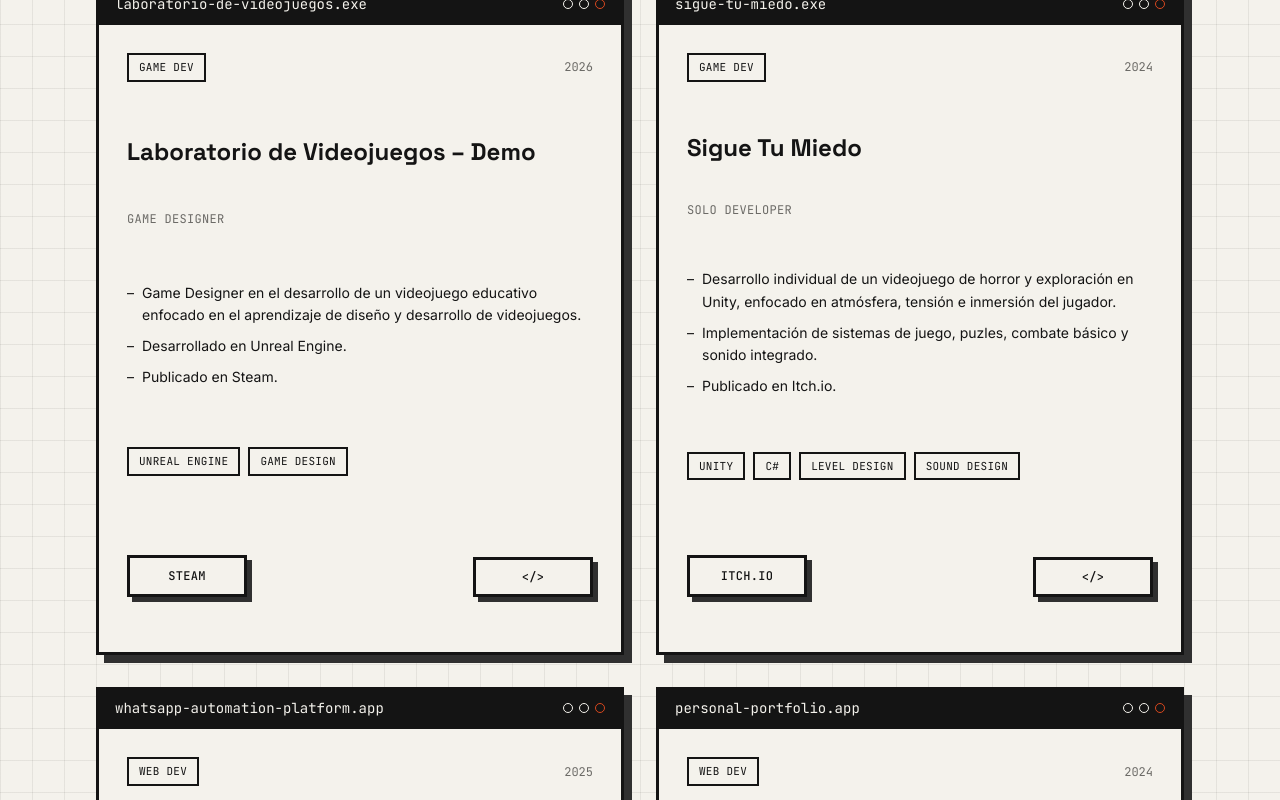
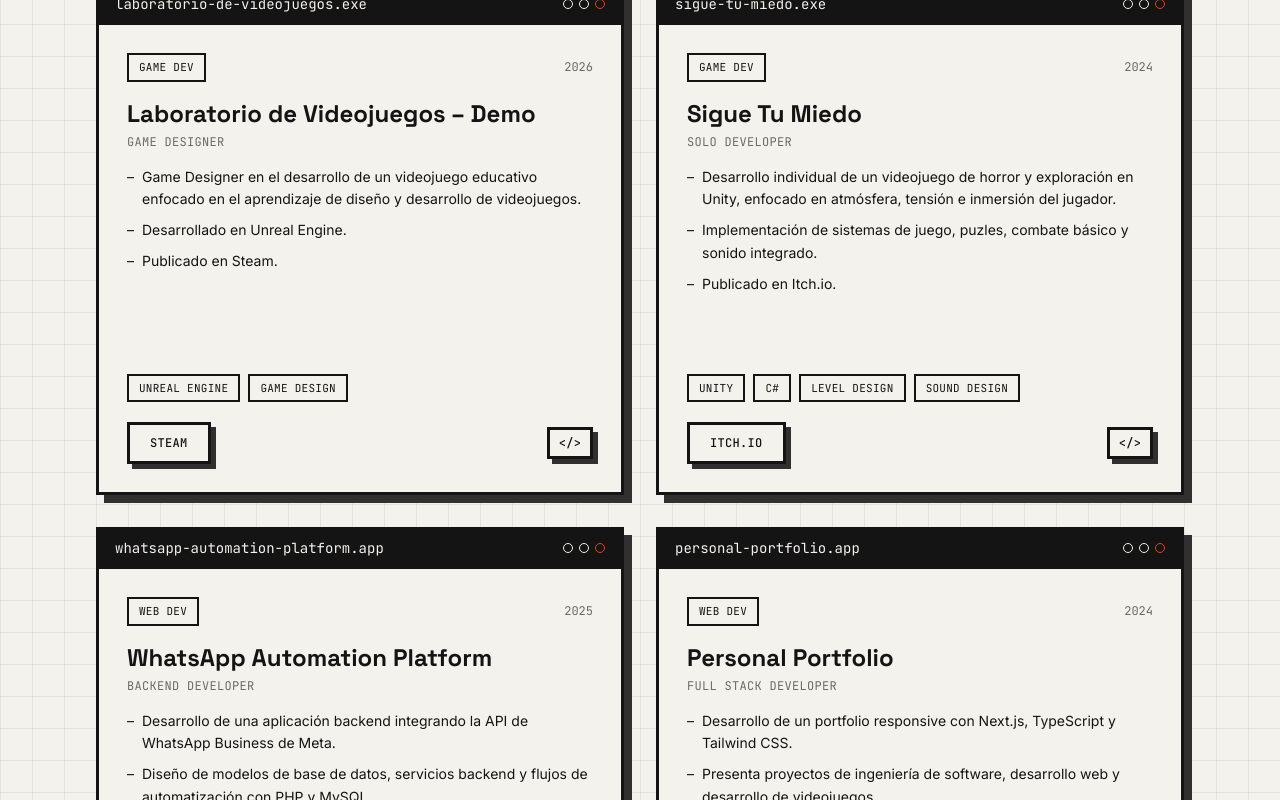
Before and after one commit to JulioPazzaglia/Portfolio, a Next.js app: page / in a window 1280 px wide. Shown: the part 840-1640 px from the top of the page. Built offline with nearby package versions, Linux system fonts and the light colour scheme.

Commit message:
Rebranding
Empece de cero

```diff
--- a/app/globals.css
+++ b/app/globals.css
@@ -13,7 +13,6 @@
   --color-backgroundlines: #14141412;
   --color-shadow: #303030;
 }
-
 * {
   box-sizing: border-box;
 }
@@ -97,6 +96,7 @@ a {
     scroll-behavior: auto !important;
   }
 }
+
 @media (prefers-color-scheme: dark) {
   :root {
     --color-ink: #f4f2ec;
--- a/components/projects/ProjectCard.js
+++ b/components/projects/ProjectCard.js
@@ -12,34 +12,38 @@ const LINK_LABELS = {
   itch: "Itch.io",
 };
 
+// Alto FIJO (no mínimo) e igual en las dos caras: esto es lo que garantiza
+// que TODAS las cards midan exactamente lo mismo, sin importar cuánto
+// contenido tenga cada proyecto. Si el contenido no entra, la descripción
+// (front) y el snippet (back) tienen su propio scroll interno más abajo.
+const CARD_HEIGHT = "h-[32rem]";
+
 const FLIP_BUTTON_STYLES =
-  "hidden h-8 w-8 shrink-0 items-center justify-center border-2 border-line bg-panel font-mono text-xs text-ink transition-colors duration-150 hover:bg-ink hover:text-paper sm:inline-flex";
+  "ml-auto hidden h-8 w-8 shrink-0 items-center justify-center border-2 border-line bg-panel font-mono text-xs text-ink transition-colors duration-150 hover:bg-ink hover:text-paper sm:inline-flex";
 
 export default function ProjectCard({ project }) {
   const [isFlipped, setIsFlipped] = useState(false);
   const hasCodeSnippet = Boolean(project.codeSnippet);
   const linkEntries = Object.entries(project.links || {});
+  const hasFooter = linkEntries.length > 0 || hasCodeSnippet;
 
   return (
-    <div className="flip-scene h-full">
-      <div className={`flip-card h-full ${isFlipped ? "is-flipped" : ""}`}>
-        {/* FRONT — tarjeta original, sin cambios de contenido */}
-        <div className="flip-face h-full" aria-hidden={isFlipped}>
+    <div className="flip-scene">
+      <div className={`flip-card ${isFlipped ? "is-flipped" : ""}`}>
+        {/* FRONT */}
+        <div className="flip-face" aria-hidden={isFlipped}>
           <WindowFrame
             title={project.fileName}
             as="article"
-            className="h-full"
-            contentClassName="flex flex-1 flex-col h-[90%] justify-between"
+            className={CARD_HEIGHT}
           >
             <div className="flex flex-wrap items-center justify-between gap-2">
               <Badge>
                 {project.category === "game-dev" ? "Game Dev" : "Web Dev"}
               </Badge>
-              <div className="flex items-center gap-2">
               <span className="font-mono text-xs text-muted">
                 {project.year}
               </span>
-              </div>
             </div>
 
             <h3 className="mt-4 font-display text-2xl font-bold text-ink">
@@ -52,7 +56,11 @@ export default function ProjectCard({ project }) {
               </p>
             )}
 
-            <ul className="mt-4 space-y-2 text-sm leading-relaxed text-ink">
+            {/* Zona elástica: absorbe la diferencia de contenido entre
+                proyectos. Si la descripción es larga, scrollea acá adentro
+                en vez de estirar la card. */}
+            <div className="mt-4 min-h-0 flex-1 overflow-y-auto pr-1">
+              <ul className="space-y-2 text-sm leading-relaxed text-ink">
                 {project.description.map((line) => (
                   <li key={line} className="flex gap-2">
                     <span aria-hidden="true">–</span>
@@ -60,19 +68,16 @@ export default function ProjectCard({ project }) {
                   </li>
                 ))}
               </ul>
+            </div>
 
-            <div
-              className={`flex flex-wrap gap-2 ${
-                linkEntries.length === 0 ? "mt-auto" : "mt-5"
-              }`}
-            >
+            <div className="mt-5 flex flex-wrap gap-2">
               {project.technologies.map((technology) => (
                 <Badge key={technology}>{technology}</Badge>
               ))}
             </div>
-            <div className="mt-4 flex flex-wrap items-center justify-between gap-2">
-              {linkEntries.length > 0 && (
-                <div className="mt-auto flex flex-wrap gap-3 pt-6">
+
+            {hasFooter && (
+              <div className="mt-5 flex flex-wrap items-center gap-3">
                 {linkEntries.map(([key, url]) => (
                   <Button
                     key={key}
@@ -86,10 +91,8 @@ export default function ProjectCard({ project }) {
                     {LINK_LABELS[key] || "Ver más"}
                   </Button>
                 ))}
-                </div>
-              )}
+
                 {hasCodeSnippet && (
-                <div className="mt-auto flex flex-wrap gap-3 pt-6">
                   <Button
                     type="button"
                     onClick={() => setIsFlipped(true)}
@@ -102,23 +105,16 @@ export default function ProjectCard({ project }) {
                   >
                     {"</>"}
                   </Button>
+                )}
               </div>
             )}
-            </div>
           </WindowFrame>
         </div>
 
-        {/* BACK — ficha técnica con snippet de código, solo si el proyecto lo define */}
+        {/* BACK */}
         {hasCodeSnippet && (
-          <div
-            className="flip-face flip-face-back h-full"
-            aria-hidden={!isFlipped}
-          >
-            <WindowFrame
-              title={project.fileName}
-              className="h-full"
-              contentClassName="flex flex-1 flex-col h-[90%] justify-between"
-            >
+          <div className="flip-face flip-face-back" aria-hidden={!isFlipped}>
+            <WindowFrame title={project.fileName} className={CARD_HEIGHT}>
               <div className="flex flex-wrap items-center justify-between gap-2">
                 <Badge>SOURCE</Badge>
               </div>
@@ -128,14 +124,15 @@ export default function ProjectCard({ project }) {
               </h3>
 
               {project.codeDescription && (
-                <p className="mt-0 text-sm leading-relaxed text-muted">
+                <p className="mt-1 text-sm leading-relaxed text-muted">
                   {project.codeDescription}
                 </p>
               )}
 
-              <pre className="mt-4 flex-1 overflow-auto border-2 border-line bg-ink p-3 text-xs leading-relaxed text-paper">
+              <pre className="mt-4 min-h-0 flex-1 overflow-auto border-2 border-line bg-ink p-3 text-xs leading-relaxed text-paper">
                 <code className="font-mono">{project.codeSnippet}</code>
               </pre>
+
               {project.technologies?.length > 0 && (
                 <div className="mt-4 flex flex-wrap gap-2">
                   {project.technologies.map((technology) => (
@@ -143,7 +140,8 @@ export default function ProjectCard({ project }) {
                   ))}
                 </div>
               )}
-              <div className="mt-4 flex flex-wrap items-center justify-between gap-2">
+
+              <div className="mt-4 flex items-center">
                 <Button
                   type="button"
                   onClick={() => setIsFlipped(false)}
--- a/components/projects/ProjectGrid.js
+++ b/components/projects/ProjectGrid.js
@@ -47,7 +47,7 @@ export default function ProjectGrid() {
         </div>
       </div>
 
-      <div className="mt-10 grid grid-cols-1 gap-8 md:grid-cols-2">
+      <div className="mt-10 grid grid-cols-1 items-stretch gap-8 md:grid-cols-2">
         {visibleProjects.map((project) => (
           <ProjectCard key={project.id} project={project} />
         ))}
--- a/components/ui/Button.js
+++ b/components/ui/Button.js
@@ -1,5 +1,5 @@
 const baseStyles =
-  "inline-flex min-w-[120px] min-h-[40px] items-center justify-center gap-2 border-3 border-line font-mono text-sm font-medium uppercase tracking-wide transition-transform duration-150 ease-out active:translate-x-[3px] active:translate-y-[3px] active:shadow-window-pressed";
+  "inline-flex items-center justify-center gap-2 border-3 border-line font-mono text-sm font-medium uppercase tracking-wide transition-transform duration-150 ease-out active:translate-x-[3px] active:translate-y-[3px] active:shadow-window-pressed";
 
 const variants = {
   primary: "bg-ink text-paper shadow-window-sm hover:-translate-y-0.5",
--- a/components/ui/WindowFrame.js
+++ b/components/ui/WindowFrame.js
@@ -7,7 +7,9 @@ export default function WindowFrame({
   titleAs: TitleTag = "div",
 }) {
   return (
-    <Tag className={`border-3 border-line bg-panel shadow-window ${className}`}>
+    <Tag
+      className={`flex flex-col border-3 border-line bg-panel shadow-window ${className}`}
+    >
       <TitleTag className="flex items-center justify-between gap-3 border-b-3 border-line bg-ink px-4 py-2">
         <span className="truncate font-mono text-xs text-paper sm:text-sm">
           {title}
@@ -18,7 +20,11 @@ export default function WindowFrame({
           <span className="h-2.5 w-2.5 rounded-full border border-accent" />
         </span>
       </TitleTag>
-      <div className={`p-5 sm:p-7 ${contentClassName}`}>{children}</div>
+      <div
+        className={`flex min-h-0 flex-1 flex-col p-5 sm:p-7 ${contentClassName}`}
+      >
+        {children}
+      </div>
     </Tag>
   );
 }
--- a/data/projects.js
+++ b/data/projects.js
@@ -23,9 +23,9 @@ export const projects = [
         "https://store.steampowered.com/app/5021570/Laboratorio_de_Videojuegos_Demo/",
     },
     featured: true,
-    codeLanguage: "text",
-    codeDescription: "Concepcion y explicacion del marco pedagogico.",
-    codeSnippet: `  El Laboratorio de Videojuegos
+    codeLanguage: "cpp",
+    codeDescription: "Concepción y explicación del marco pedagógico.",
+    codeSnippet: `El Laboratorio de Videojuegos
   busca enseñar conceptos de diseño
   de juegos y diseño de niveles brindando
   una plataforma donde chicos, adolescentes
@@ -59,9 +59,7 @@ export const projects = [
     featured: true,
     codeLanguage: "csharp",
     codeDescription: "Enemy Pathfinding y Navigation.",
-    codeSnippet: `protected void Update()
-    {
-        if (m_targetLife != null &&
+    codeSnippet: `if (m_targetLife != null &&
          m_targetLife.m_isAlive)
         {
           m_navAgent.SetDestination(m_target.position);
```
Lines whose indentation alone changed are shown as unchanged.
